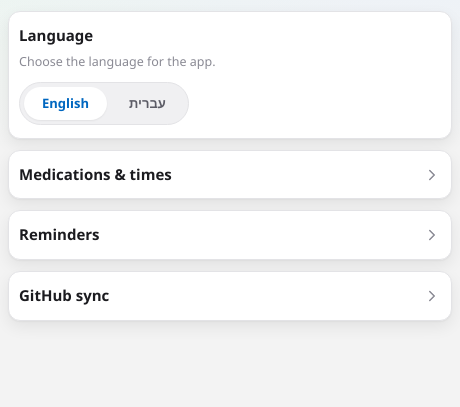
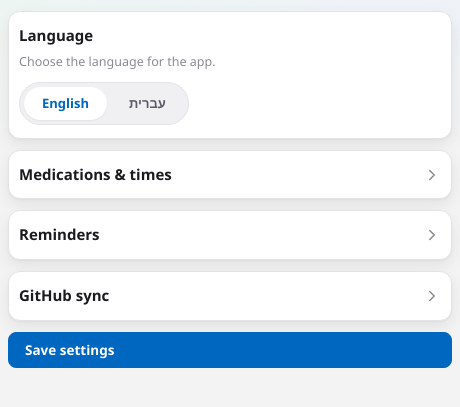
Before and after one commit to galshinew/med-tracker, an Electron app: page index.html in a window 460 px wide. Both pictures are taken after a click on the button "Settings". Shown: the part 99-506 px from the top of the page. Drawn offline with Linux system fonts and the light colour scheme; no server answers.

Commit message:
Move Save settings button out of the GitHub card

```diff
--- a/css/style.css
+++ b/css/style.css
@@ -629,6 +629,11 @@ input { font-family: inherit; }
 .row-sub { font-size: 12.5px; color: var(--text-3); margin-top: 2px; }
 .settings-card > .row-sub { margin: -4px 0 11px; }
 
+/* Standalone save action at the end of Settings */
+.settings-actions { margin-top: 4px; }
+.settings-actions .btn { width: 100%; }
+.settings-actions .status { text-align: center; }
+
 /* Medications editor */
 .meds-editor { display: flex; flex-direction: column; gap: 6px; margin-bottom: 11px; }
 .med-row {
--- a/index.html
+++ b/index.html
@@ -124,14 +124,17 @@
           </div>
           <input id="tz" type="hidden" value="">
           <div class="btn-row">
-            <button id="btnSaveSettings" class="btn primary" data-i18n="settings.save">Save settings</button>
             <button id="btnTestSync" class="btn" data-i18n="settings.test">Test connection</button>
             <button id="btnPull" class="btn" data-i18n="settings.pull">Pull</button>
             <button id="btnPush" class="btn" data-i18n="settings.push">Push</button>
           </div>
-          <div id="syncStatus" class="status"></div>
         </div>
       </section>
+
+      <div class="settings-actions">
+        <button id="btnSaveSettings" class="btn primary" data-i18n="settings.save">Save settings</button>
+        <div id="syncStatus" class="status"></div>
+      </div>
     </section>
   </main>
 
--- a/sw.js
+++ b/sw.js
@@ -1,4 +1,4 @@
-const CACHE = "meds-v15";
+const CACHE = "meds-v16";
 const ASSETS = ["./", "./index.html", "./css/style.css", "./js/i18n.js", "./js/preboot.js", "./js/app.js", "./manifest.json", "./public/audio/reminder.mp3"];
 
 self.addEventListener("install", e => {
```
